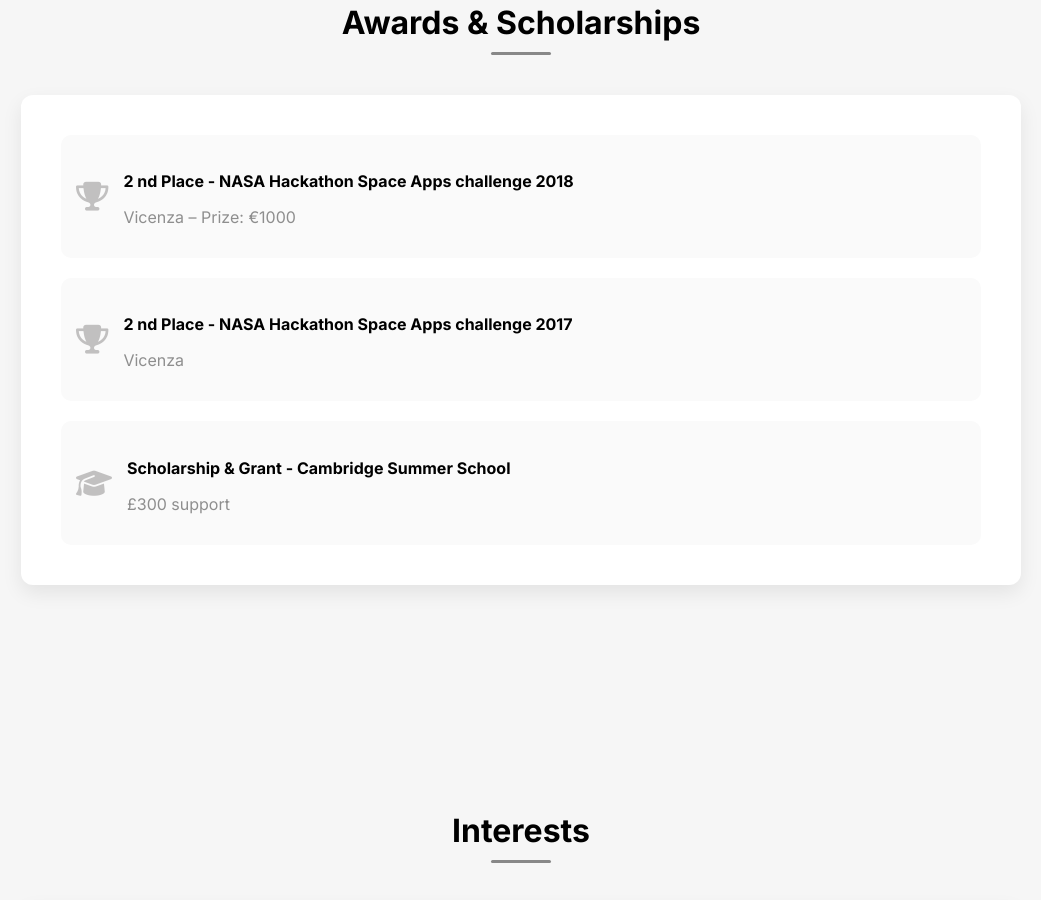
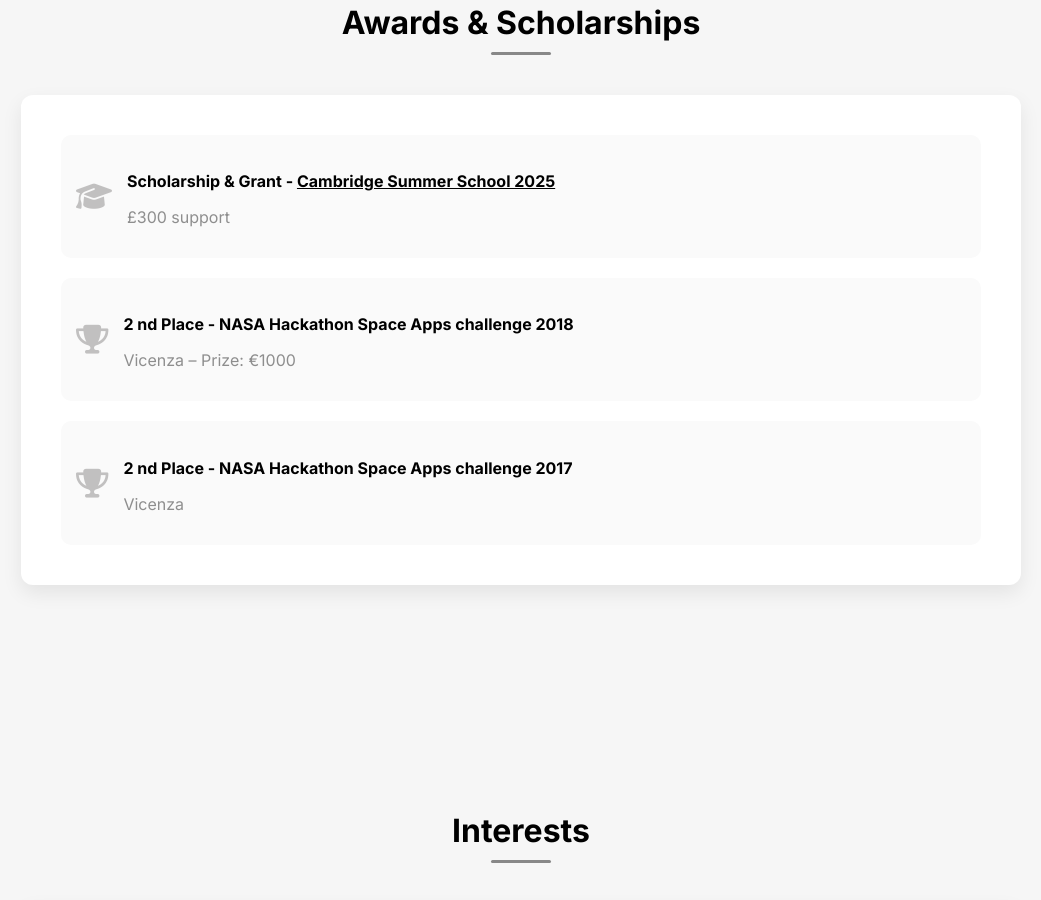
Before and after one commit to mirovix/mirovix.github.io, a website: page dist/index.html in a window 1280 px wide. Shown: the part 6400-7300 px from the top of the page, without its empty margins (119-1160 px from the left). Drawn offline with nearby package versions, Linux system fonts and the light colour scheme.

Commit message:
ordering rewards

```diff
--- a/dist/index.html
+++ b/dist/index.html
@@ -538,6 +538,17 @@
     <h2 class="section-title">Awards & Scholarships</h2>
     <div class="box">
         <div class="awards-grid">
+            <div class="award-card" onclick="this.querySelector('.details').style.display=(this.querySelector('.details').style.display==='block')?'none':'block';">
+                <i class="fas fa-graduation-cap"></i>
+                <div>
+                    <h4>Scholarship & Grant -
+                        <a href="https://www.ellis.eng.cam.ac.uk/summer-school/" style="text-decoration: underline;">
+                            Cambridge Summer School 2025
+                        </a>
+                    </h4>
+                    <p>£300 support</p>
+                </div>
+            </div>
 
             <div class="award-card" onclick="this.querySelector('.details').style.display=(this.querySelector('.details').style.display==='block')?'none':'block';">
                 <i class="fas fa-trophy"></i>
@@ -554,15 +565,6 @@
                     <p>Vicenza</p>
                 </div>
             </div>
-
-            <div class="award-card" onclick="this.querySelector('.details').style.display=(this.querySelector('.details').style.display==='block')?'none':'block';">
-                <i class="fas fa-graduation-cap"></i>
-                <div>
-                    <h4>Scholarship & Grant -  <a href="https://www.ellis.eng.cam.ac.uk/summer-school/" target="_blank">Cambridge Summer School</a></h4>
-                    <p>£300 support</p>
-                </div>
-            </div>
-
         </div>
     </div>
 </section>
```
